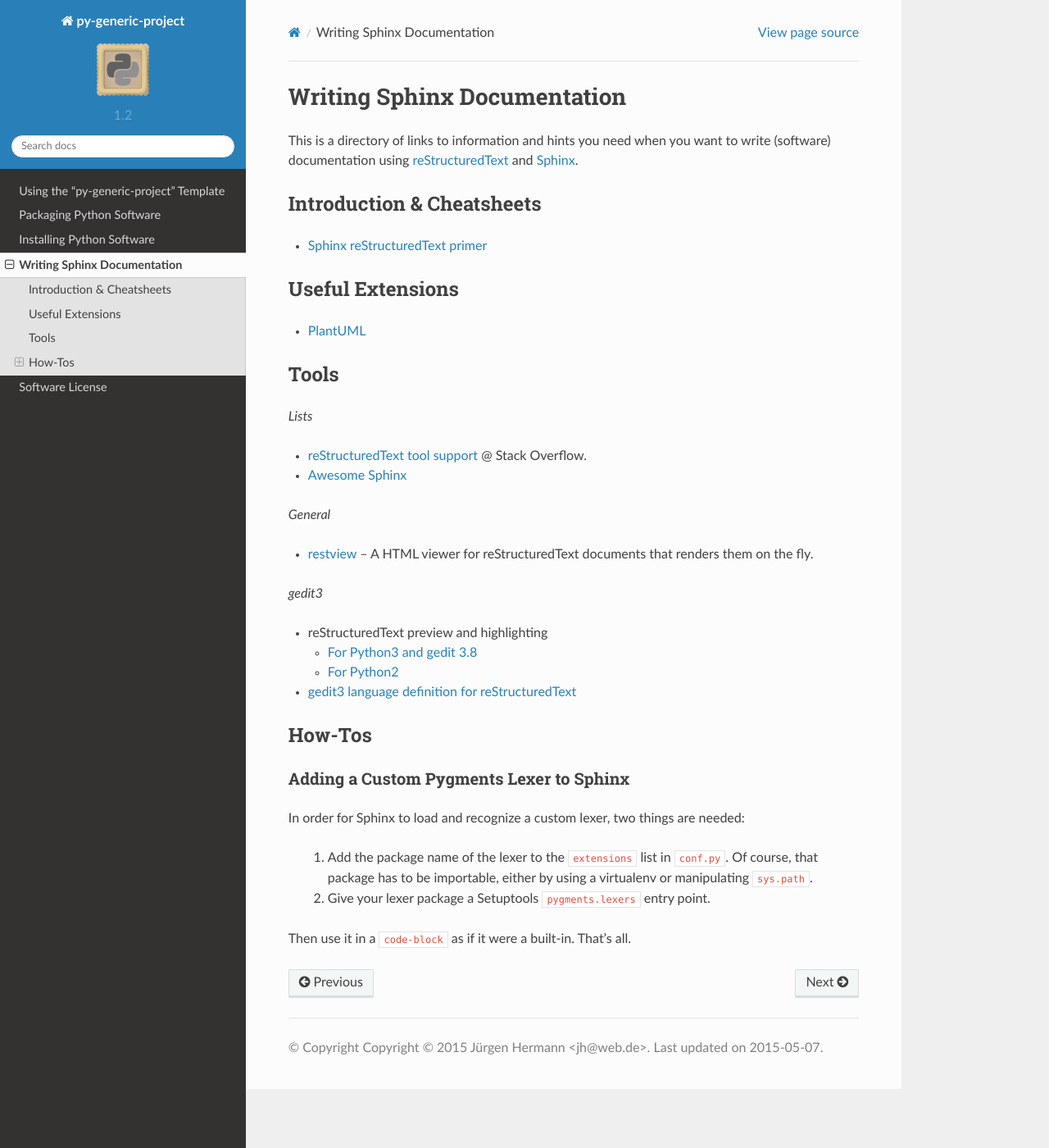
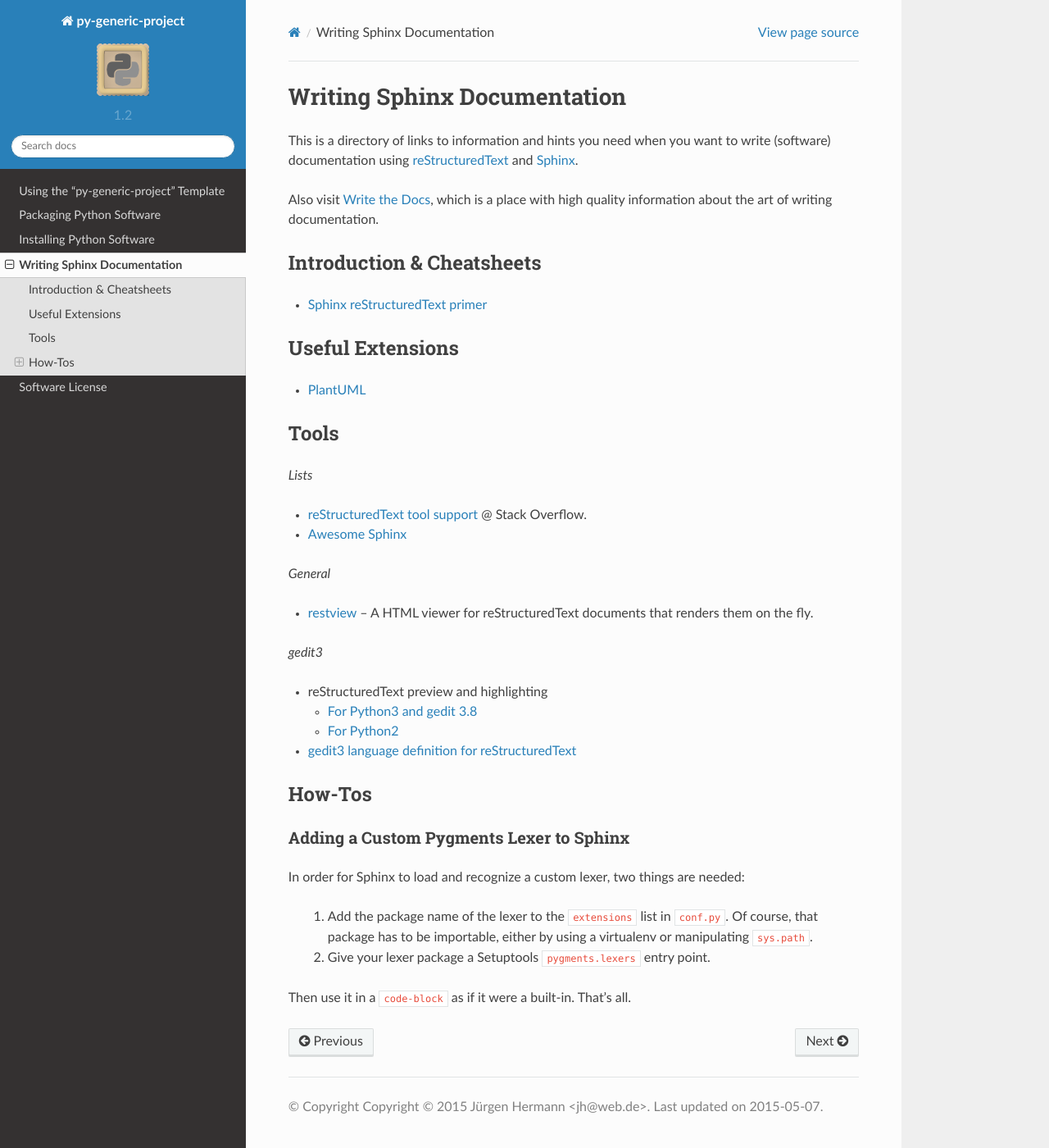
Before and after one commit to Springerle/py-generic-project, a Sphinx documentation site: the page built from docs/authoring.rst, in a window 1280 px wide and 1400 px high. Shown: the whole window at 82% size. Built offline with Sphinx 7.4.7 and the Read the Docs theme 2.0.0, drawn with Linux system fonts in a browser that asks for light colours.

Commit message:
:link: Write the Docs

```diff
--- a/docs/authoring.rst
+++ b/docs/authoring.rst
@@ -27,6 +27,11 @@
 This is a directory of links to information and hints you need
 when you want to write (software) documentation using
 `reStructuredText`_ and `Sphinx`_.
+
+Also visit `Write the Docs`_, which is a place with high quality
+information about the art of writing documentation.
+
+.. _`Write the Docs`: http://docs.writethedocs.org/
 
 
 Introduction & Cheatsheets
```
